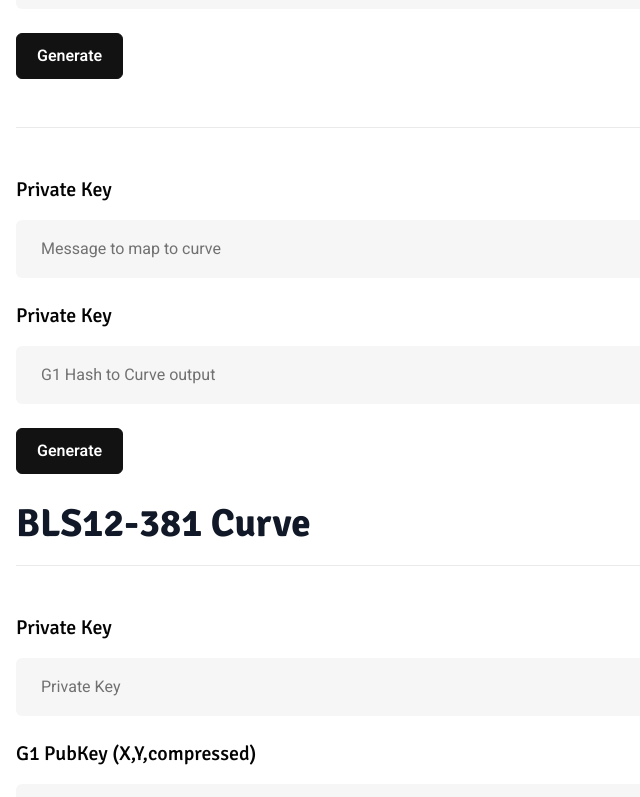
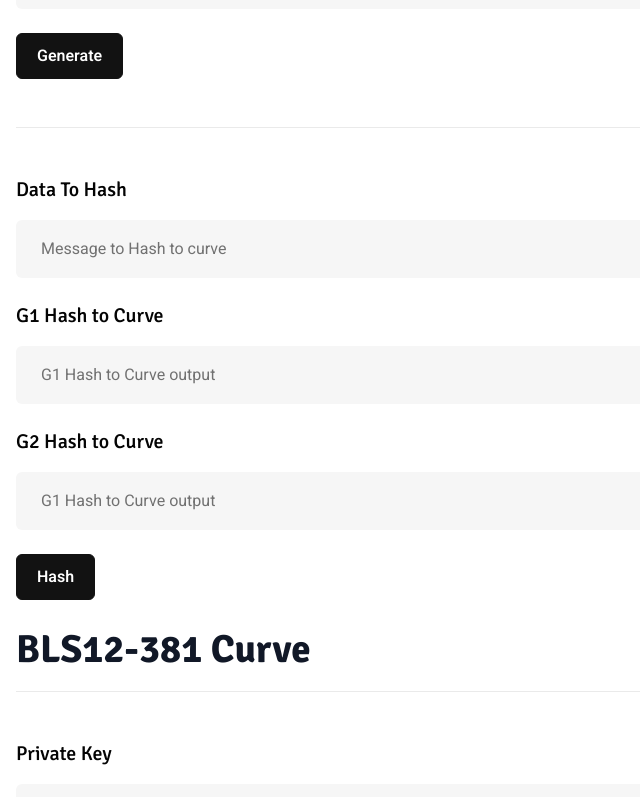
Before and after one commit to anupsv/bls-online, a Next.js app: page / in a window 1280 px wide. Shown: the part 679-1476 px from the top of the page, without its empty margins (0-640 px from the left). Built offline with nearby package versions, Linux system fonts and the light colour scheme; what tailwind-bootstrap-grid would draw is missing.

Commit message:
Fixing ui

```diff
--- a/src/app/page.tsx
+++ b/src/app/page.tsx
@@ -55,12 +55,11 @@ const Home = () => {
       const res = await fetch(`/api/bn254HashToCurve?message=${encodeURIComponent(hashData)}`)
 
       const data = await res.json();
-      setPkBn(data["pk"]);
-      setG1Bn(JSON.stringify({
+      setG1HashToCurve(JSON.stringify({
         "x": data["g1.x"],
         "y": data["g1.y"]
       }));
-      setG2Bn(JSON.stringify({
+      setG2HashToCurve(JSON.stringify({
         "x": {
           "c0": data["g2.x.a0"],
           "c1": data["g2.x.a1"],
@@ -157,7 +156,7 @@ const Home = () => {
 
               <div className="mb-6">
                 <label htmlFor="hash-data" className="form-label">
-                  Private Key
+                  Data To Hash
                 </label>
                 <input
                   id="hash-data"
@@ -166,14 +165,14 @@ const Home = () => {
                   onChange={handleChange}
                   className="form-input"
                   readOnly={false}
-                  placeholder="Message to map to curve"
+                  placeholder="Message to Hash to curve"
                   type="text"
                 />
               </div>
 
               <div className="mb-6">
                 <label htmlFor="hash-g1" className="form-label">
-                  Private Key
+                  G1 Hash to Curve
                 </label>
                 <input
                   id="hash-g1"
@@ -186,8 +185,23 @@ const Home = () => {
                 />
               </div>
 
+              <div className="mb-6">
+                <label htmlFor="hash-g1" className="form-label">
+                  G2 Hash to Curve
+                </label>
+                <input
+                  id="hash-g1"
+                  name="hashG1"
+                  value={g2HashToCurve}
+                  className="form-input"
+                  readOnly={true}
+                  placeholder="G1 Hash to Curve output"
+                  type="text"
+                />
+              </div>
+
               <button type="submit" className="btn btn-primary" onClick={() => runHashToCurve()}>
-                Generate
+                Hash
               </button>
             </div>
           </div>
```
